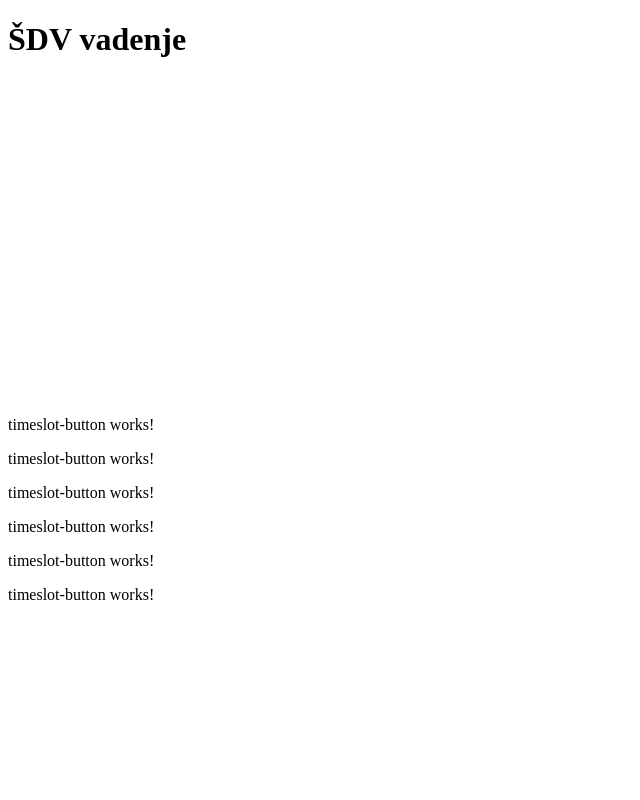
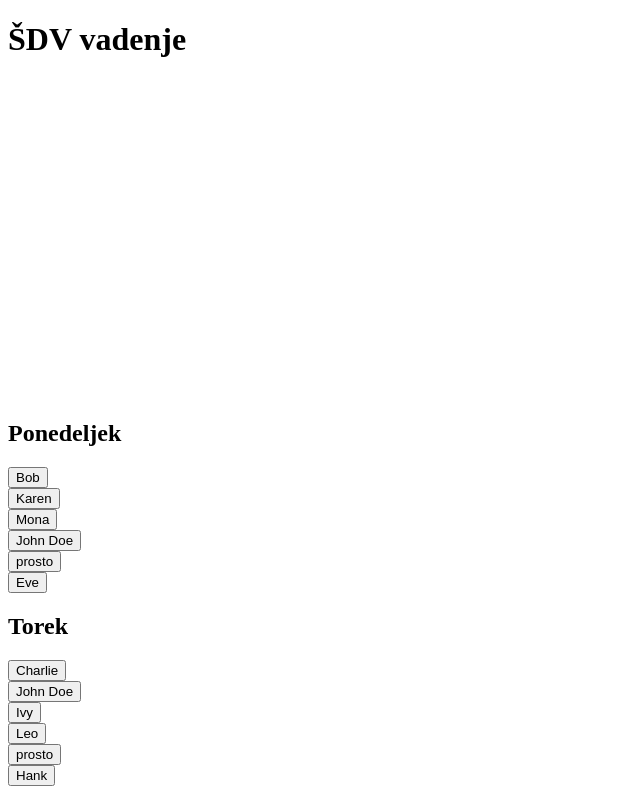
Before and after one commit to vojkoh/SDV_klavir, an Angular app in the folder frontend/SDV_klavir/: page / in a window 1280 px wide. Shown: the top 800 px of the page, without its empty margins (0-640 px from the left). Built offline with nearby package versions, Linux system fonts and the light colour scheme.

Commit message:
final component structure

```diff
--- a/frontend/SDV_klavir/src/app/classes/day-of-the-week.ts
+++ b/frontend/SDV_klavir/src/app/classes/day-of-the-week.ts
@@ -1,9 +1,9 @@
 export enum DayOfTheWeek {
-    Ponedeljek,
-    Torek,
-    Sreda,
-    Četrtek,
-    Petek,
-    Sobota,
-    Nedelja
+    Ponedeljek = "Ponedeljek",
+    Torek = "Torek",
+    Sreda = "Sreda",
+    Cetrtek = "Četrtek",
+    Petek = "Petek",
+    Sobota = "Sobota",
+    Nedelja = "Nedelja"
 }
--- /dev/null
+++ b/frontend/SDV_klavir/src/app/classes/day.ts
@@ -0,0 +1,11 @@
+import { DayOfTheWeek } from "./day-of-the-week";
+import { Timeslot } from "./timeslot";
+
+export interface Day {
+    id: string;
+    date: Date;
+    dayOfTheWeek: DayOfTheWeek;
+    timeslots: Timeslot[];
+    createdAt: Date;
+    updatedAt: Date;
+}
--- /dev/null
+++ b/frontend/SDV_klavir/src/app/components/dayslot/dayslot.component.html
@@ -0,0 +1,6 @@
+<div>
+    <h2>{{day.dayOfTheWeek}}</h2>
+    <div *ngFor="let timeslot of day.timeslots">
+        <app-timeslot-button [timeslot]="timeslot"></app-timeslot-button>
+    </div>
+</div>
--- a/frontend/SDV_klavir/src/app/components/timeslot-button/timeslot-button.component.html
+++ b/frontend/SDV_klavir/src/app/components/timeslot-button/timeslot-button.component.html
@@ -1 +1 @@
-<p>timeslot-button works!</p>
+<button>{{timeslot.reservedBy || "prosto"}}</button>
--- a/frontend/SDV_klavir/src/app/components/timetable/timetable.component.html
+++ b/frontend/SDV_klavir/src/app/components/timetable/timetable.component.html
@@ -1,7 +1,5 @@
 <div>
-    <div *ngFor="let timeslot of timeslots">
-        <app-timeslot-button [timeslot]="timeslot" >
-
-        </app-timeslot-button>
+    <div *ngFor="let day of days">
+        <app-dayslot [day]="day"></app-dayslot>
     </div>
 </div>
--- a/frontend/SDV_klavir/src/app/components/timetable/timetable.component.ts
+++ b/frontend/SDV_klavir/src/app/components/timetable/timetable.component.ts
@@ -1,65 +1,135 @@
 import { Component } from '@angular/core';
 import { TimeslotButtonComponent } from "../timeslot-button/timeslot-button.component";
 import { CommonModule } from '@angular/common';
+import { DayOfTheWeek } from '../../classes/day-of-the-week';
+import { ReservationType } from '../../classes/reservation-type';
+import { Day } from '../../classes/day';
 import { Timeslot } from '../../classes/timeslot';
-import { ReservationType } from '../../classes/reservation-type';
+import { DayslotComponent } from "../dayslot/dayslot.component";
 
 @Component({
   selector: 'app-timetable',
   standalone: true,
-  imports: [TimeslotButtonComponent, CommonModule],
+  imports: [TimeslotButtonComponent, CommonModule, DayslotComponent],
   templateUrl: './timetable.component.html',
-  styleUrl: './timetable.component.css'
+  styleUrls: ['./timetable.component.css']
 })
 export class TimetableComponent {
-  timeslots : Timeslot[] = [
+  private users = ["John Doe", "Jane Doe", "Alice", "Bob", "Charlie", "Dave", "Eve", "Frank", "Grace", "Hank", "Ivy", "Jack", "Karen", "Leo", "Mona", "Nina"];
+
+  days: Day[] = [
     {
-      id: "ab2839402859385728493857",
-      start: "9.00",
+      id: "1",
+      date: new Date("2021-01-01T00:00:00"),
+      dayOfTheWeek: DayOfTheWeek.Ponedeljek,
+      timeslots: this.generateTimeslots(),
+      createdAt: new Date("2021-01-01T00:00:00"),
+      updatedAt: new Date("2021-01-01T00:00:00")
+    },
+    {
+      id: "2",
+      date: new Date("2021-01-02T00:00:00"),
+      dayOfTheWeek: DayOfTheWeek.Torek,
+      timeslots: this.generateTimeslots(),
+      createdAt: new Date("2021-01-02T00:00:00"),
+      updatedAt: new Date("2021-01-02T00:00:00")
+    },
+    {
+      id: "3",
+      date: new Date("2021-01-03T00:00:00"),
+      dayOfTheWeek: DayOfTheWeek.Sreda,
+      timeslots: this.generateTimeslots(),
+      createdAt: new Date("2021-01-03T00:00:00"),
+      updatedAt: new Date("2021-01-03T00:00:00")
+    },
+    {
+      id: "4",
+      date: new Date("2021-01-04T00:00:00"),
+      dayOfTheWeek: DayOfTheWeek.Cetrtek,
+      timeslots: this.generateTimeslots(),
+      createdAt: new Date("2021-01-04T00:00:00"),
+      updatedAt: new Date("2021-01-04T00:00:00")
+    },
+    {
+      id: "5",
+      date: new Date("2021-01-05T00:00:00"),
+      dayOfTheWeek: DayOfTheWeek.Petek,
+      timeslots: this.generateTimeslots(),
+      createdAt: new Date("2021-01-05T00:00:00"),
+      updatedAt: new Date("2021-01-05T00:00:00")
+    },
+    {
+      id: "6",
+      date: new Date("2021-01-06T00:00:00"),
+      dayOfTheWeek: DayOfTheWeek.Sobota,
+      timeslots: this.generateTimeslots(),
+      createdAt: new Date("2021-01-06T00:00:00"),
+      updatedAt: new Date("2021-01-06T00:00:00")
+    },
+    {
+      id: "7",
+      date: new Date("2021-01-07T00:00:00"),
+      dayOfTheWeek: DayOfTheWeek.Nedelja,
+      timeslots: this.generateTimeslots(),
+      createdAt: new Date("2021-01-07T00:00:00"),
+      updatedAt: new Date("2021-01-07T00:00:00")
+    }
+  ];
+
+  private generateTimeslots(): Timeslot[] {
+    return [
+      {
+        id: "1",
+        start: "09:00",
         reservationType: ReservationType.Permanent,
-      reservedBy: "John Doe",
+        reservedBy: this.getRandomUser(),
         createdAt: "2021-01-01T00:00:00",
         updatedAt: "2021-01-01T00:00:00"
       },
       {
-      id: "ab2839402859385728453857",
-      start: "9.30",
+        id: "2",
+        start: "09:30",
         reservationType: ReservationType.Permanent,
-      reservedBy: "Jane Doe",
+        reservedBy: this.getRandomUser(),
         createdAt: "2021-01-01T00:00:00",
         updatedAt: "2021-01-01T00:00:00"
       },
       {
-      id: "ab283940e559385728493857",
-      start: "10.00",
-      reservationType: ReservationType.Permanent,
-      reservedBy: "John Doe",
+        id: "3",
+        start: "10:00",
+        reservationType: ReservationType.Temporary,
+        reservedBy: this.getRandomUser(),
         createdAt: "2021-01-01T00:00:00",
         updatedAt: "2021-01-01T00:00:00"
       },
       {
-      id: "ab2839402059385728493857",
-      start: "10.30",
+        id: "4",
+        start: "10:30",
+        reservationType: ReservationType.Temporary,
+        reservedBy: this.getRandomUser(),
+        createdAt: "2021-01-01T00:00:00",
+        updatedAt: "2021-01-01T00:00:00"
+      },
+      {
+        id: "5",
+        start: "11:00",
         reservationType: ReservationType.Unreserved,
         reservedBy: undefined,
         createdAt: "2021-01-01T00:00:00",
         updatedAt: "2021-01-01T00:00:00"
       },
       {
-      id: "ab2839402859385728493abc",
-      start: "11.00",
-      reservationType: ReservationType.Temporary,
-      reservedBy: "Jane Doe",
-      createdAt: "2021-01-01T00:00:00",
-      updatedAt: "2021-01-01T00:00:00"
-    },
-    {
-      id: "ab28394028593857c8493857",
-      start: "11.30",
-      reservationType: ReservationType.Temporary,
-      reservedBy: "John Doe",
+        id: "6",
+        start: "11:30",
+        reservationType: ReservationType.Permanent,
+        reservedBy: this.getRandomUser(),
         createdAt: "2021-01-01T00:00:00",
         updatedAt: "2021-01-01T00:00:00"
       }
     ];
   }
+
+  private getRandomUser(): string {
+    return this.users[Math.floor(Math.random() * this.users.length)];
+  }
+}
```
Also changed, not shown: frontend/SDV_klavir/src/app/components/dayslot/dayslot.component.ts (added, +15 -0 lines), frontend/SDV_klavir/src/app/components/dayslot/dayslot.component.css (added), 2 other files (tests, documents, lock files or other folders). Lines whose indentation alone changed are shown as unchanged.
